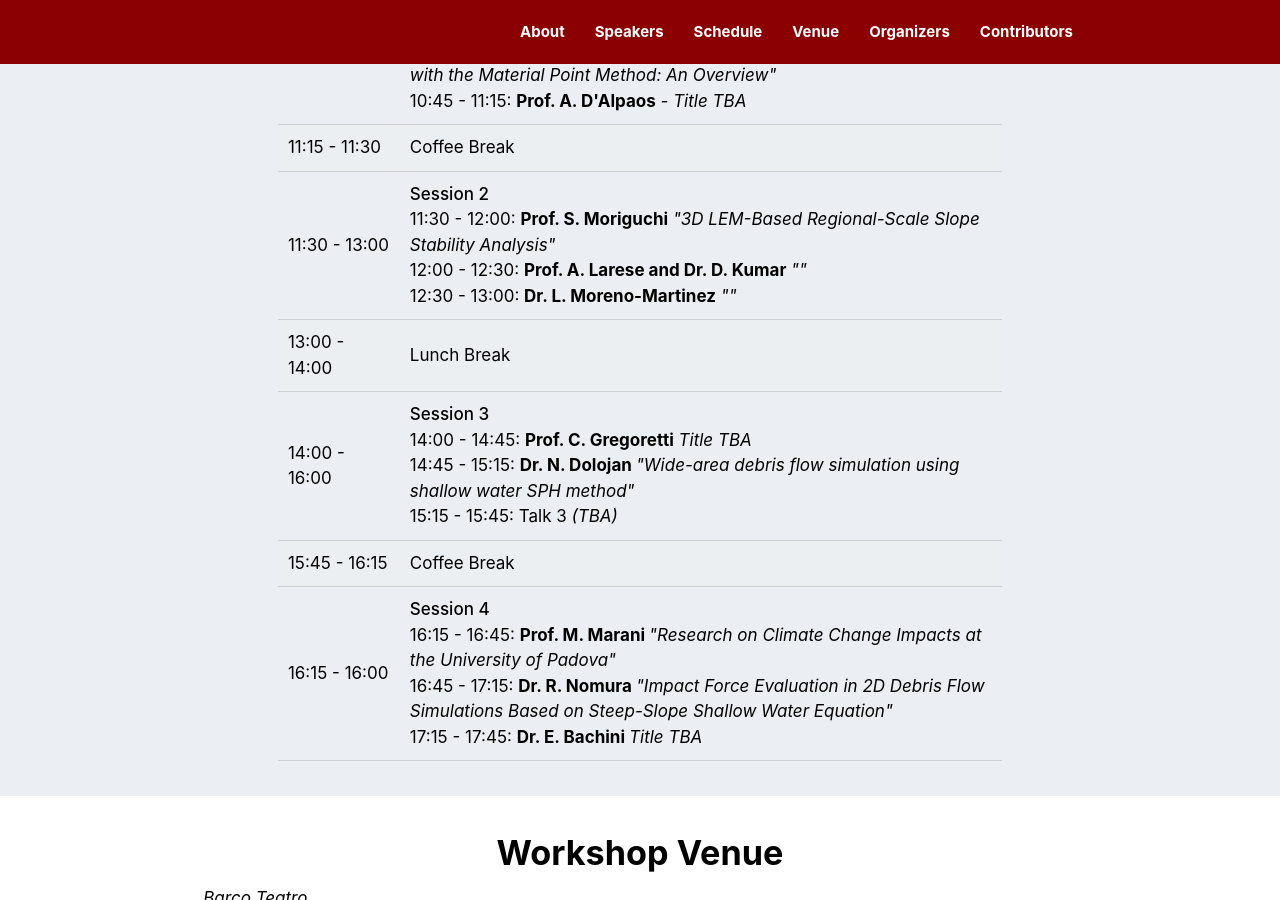
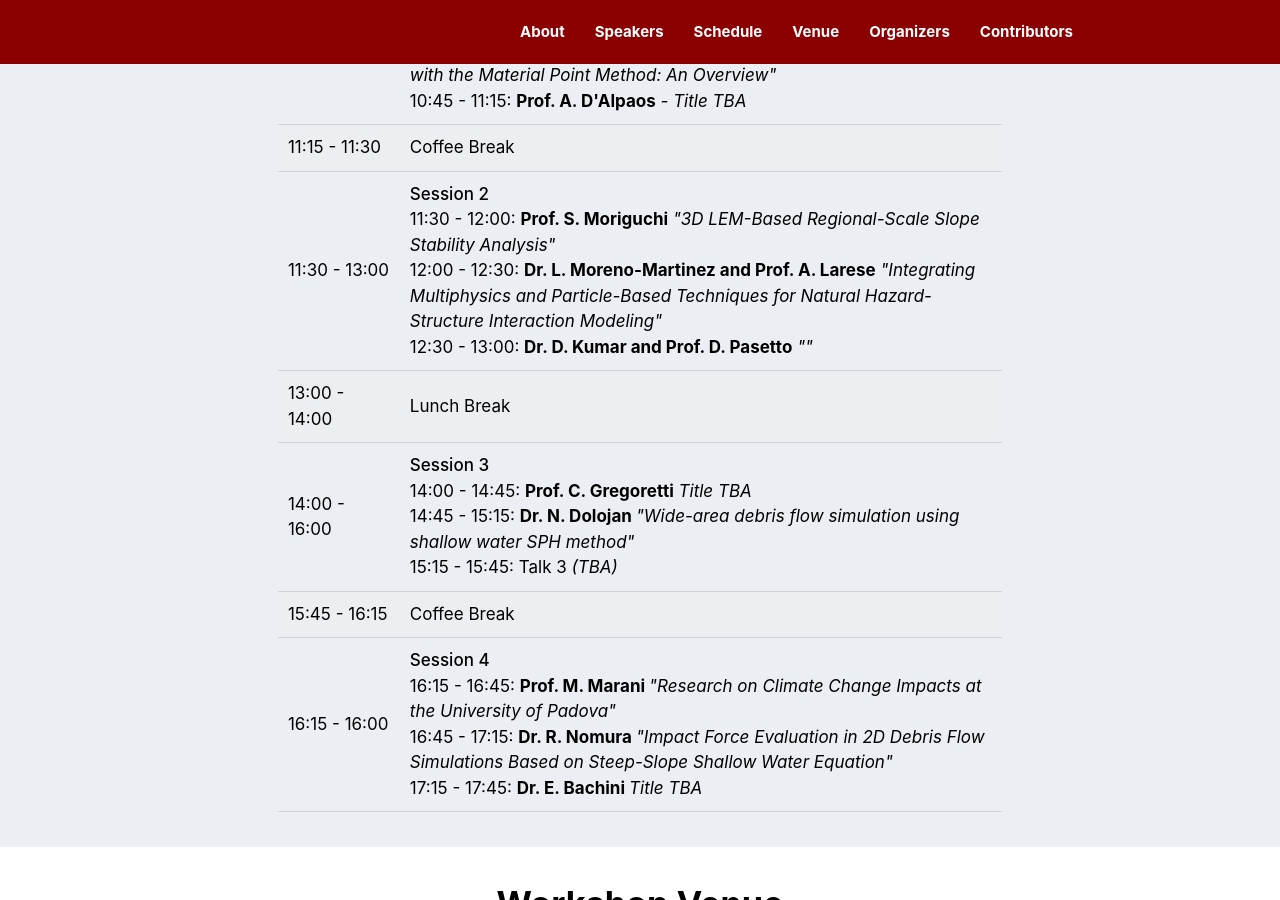
Before and after one commit to DMunipd/hydrorom26, a Jekyll site: the page built from index.html, in a window 1280 px wide and 900 px high, scrolled down 2434 px. Built offline with Jekyll 4.4.1, drawn with Linux system fonts in a browser that asks for light colours; nearby versions of some CDN libraries.

Commit message:
update program

```diff
--- a/_includes/schedule.html
+++ b/_includes/schedule.html
@@ -79,8 +79,8 @@
                      <td>
                         <strong>Session 2</strong><br>
                         11:30 - 12:00: <b>Prof. S. Moriguchi</b> <i>"3D LEM-Based Regional-Scale Slope Stability Analysis"</i><br>
-                        12:00 - 12:30: <b>Prof. A. Larese and Dr. D. Kumar</b> <i>""</i><br>
-                        12:30 - 13:00: <b>Dr. L. Moreno-Martinez</b> <i>""</i>
+                        12:00 - 12:30: <b>Dr. L. Moreno-Martinez and Prof. A. Larese</b> <i>"Integrating Multiphysics and Particle-Based Techniques for Natural Hazard-Structure Interaction Modeling"</i><br>
+                        12:30 - 13:00: <b>Dr. D. Kumar and Prof. D. Pasetto</b> <i>""</i>
                      </td>
                   </tr>
                   <tr class="blue-grey lighten-5">
```
